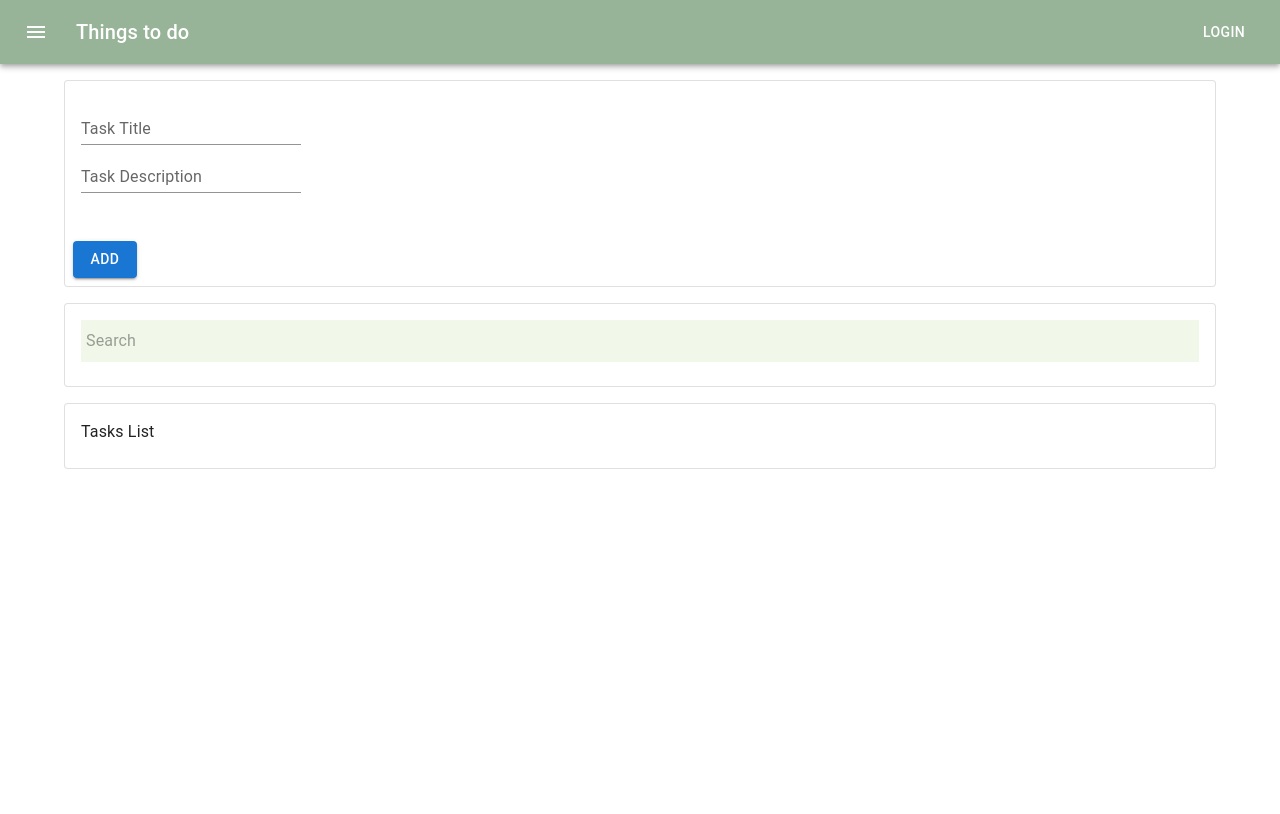
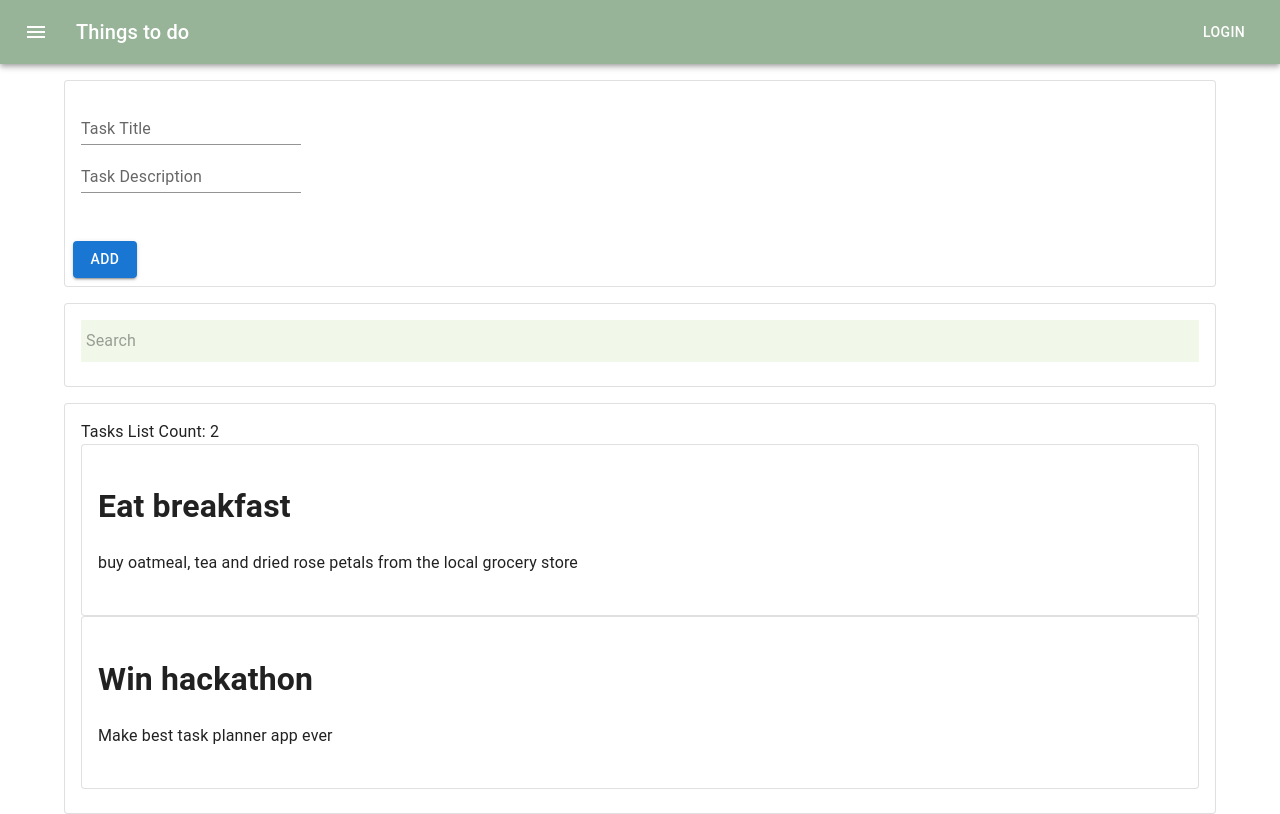
Before and after one commit to smauhourat/get-it-done-san, a React (Create React App) app: page / in a window 1280 px wide. Built offline with nearby package versions, Linux system fonts and the light colour scheme.

Commit message:
show task list

```diff
--- a/src/App.js
+++ b/src/App.js
@@ -45,7 +45,7 @@ function App() {
               <SearchToolbar />
             </Grid>
             <Grid item xs={12} className="grid-item">
-              <Tasks />
+              <Tasks tasks={tasks} />
             </Grid>
           </Grid>
         {/* </Box> */}
--- a/src/components/tasks/TaskForm.js
+++ b/src/components/tasks/TaskForm.js
@@ -13,6 +13,11 @@ const TaskForm = ({setTasks}) => {
     const [title, setTitle, resetTitle] = useInputState("");
     const [description, setDescription, resetDescription] = useInputState("");
 
+    const resetForm = () => {
+        resetTitle();
+        resetDescription();
+    };
+
     const handleAddTask = (e) => {
         e.preventDefault();
 
@@ -22,11 +27,11 @@ const TaskForm = ({setTasks}) => {
             description,
         };
 
-        console.log('concha frita');
-
         setTasks((prevTask) => {
             return [...prevTask, newTask]
         });
+
+        resetForm();
     }
     return (
         <Card variant="outlined">
--- a/src/components/tasks/TaskItem.js
+++ b/src/components/tasks/TaskItem.js
@@ -1,11 +1,16 @@
 import React, { Fragment } from 'react'
 import PropTypes from 'prop-types'
+import Card from '@mui/material/Card';
+import CardContent from '@mui/material/CardContent';
 
-const TaskItem = props => {
+const TaskItem = ({task}) => {
     return (
-        <Fragment>
-            Task Item
-        </Fragment>
+        <Card variant="outlined">
+            <CardContent>
+                <h1>{task.title}</h1>
+                <p>{task.description}</p>
+            </CardContent>
+        </Card>
     )
 }
 
--- a/src/components/tasks/Tasks.js
+++ b/src/components/tasks/Tasks.js
@@ -4,11 +4,14 @@ import TaskItem from './TaskItem'
 import Card from '@mui/material/Card';
 import CardContent from '@mui/material/CardContent';
 
-const Tasks = props => {
+const Tasks = ({tasks}) => {
     return (
         <Card variant="outlined">
             <CardContent>
-                Tasks List
+                Tasks List Count: {tasks.length}
+                {tasks.map((task) => (
+                    <TaskItem key={task._id} task={task} />
+                ))}
             </CardContent>
         </Card>
     )
```
